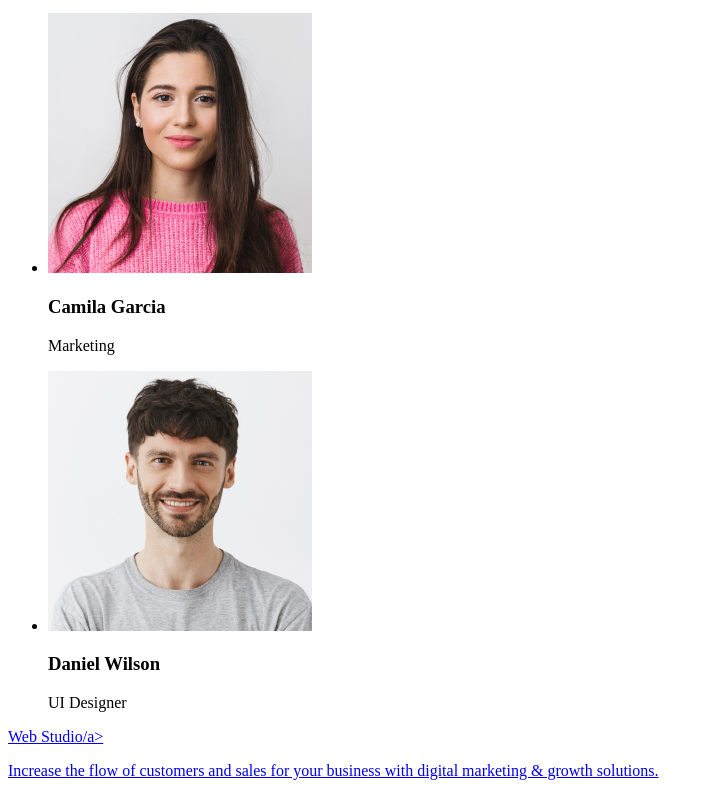
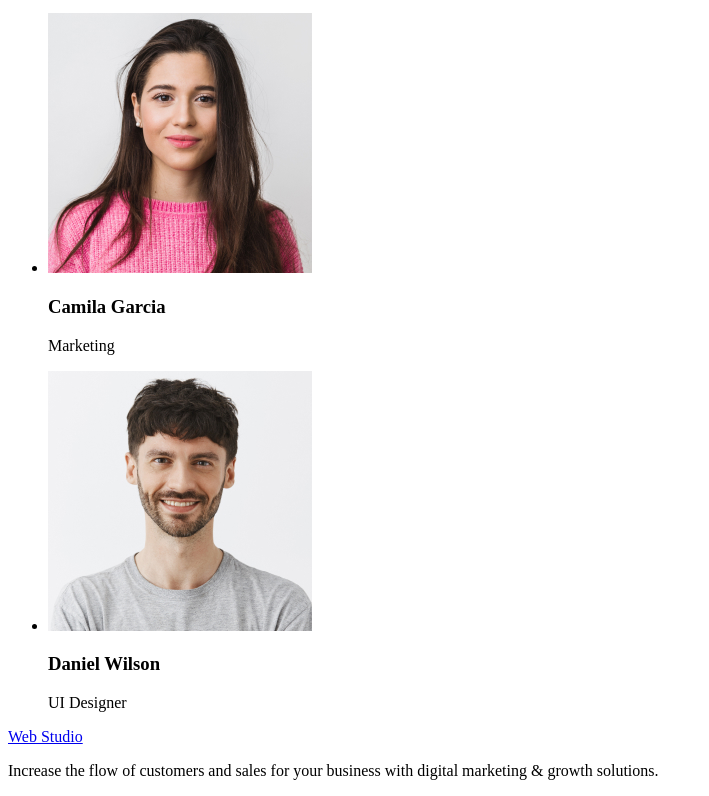
Before and after one commit to Feyza16/goit-markup-hw-01, a plain HTML site: page index.html in a window 1280 px wide. Shown: the part 1319-2115 px from the top of the page, without its empty margins (0-709 px from the left). Drawn offline with Linux system fonts and the light colour scheme.

Commit message:
7.commit

```diff
--- a/index.html
+++ b/index.html
@@ -105,7 +105,7 @@
     </main>
 
     <footer>
-        <a href="./index.html">Web Studio/a>
+        <a href="./index.html">Web Studio</a>
         <P>Increase the flow of customers and sales for your business with digital marketing & growth solutions.</P>
     </footer>
 
```
